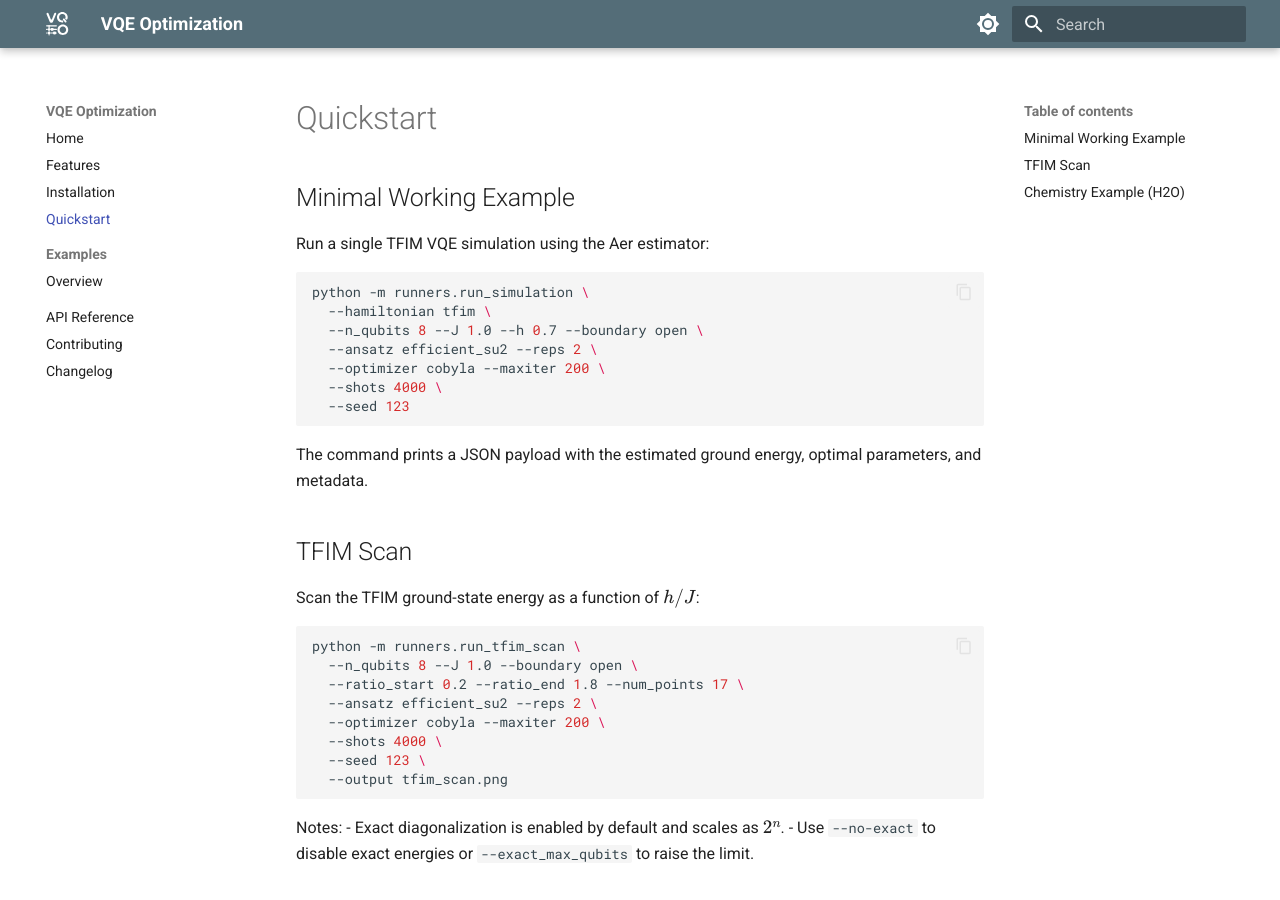
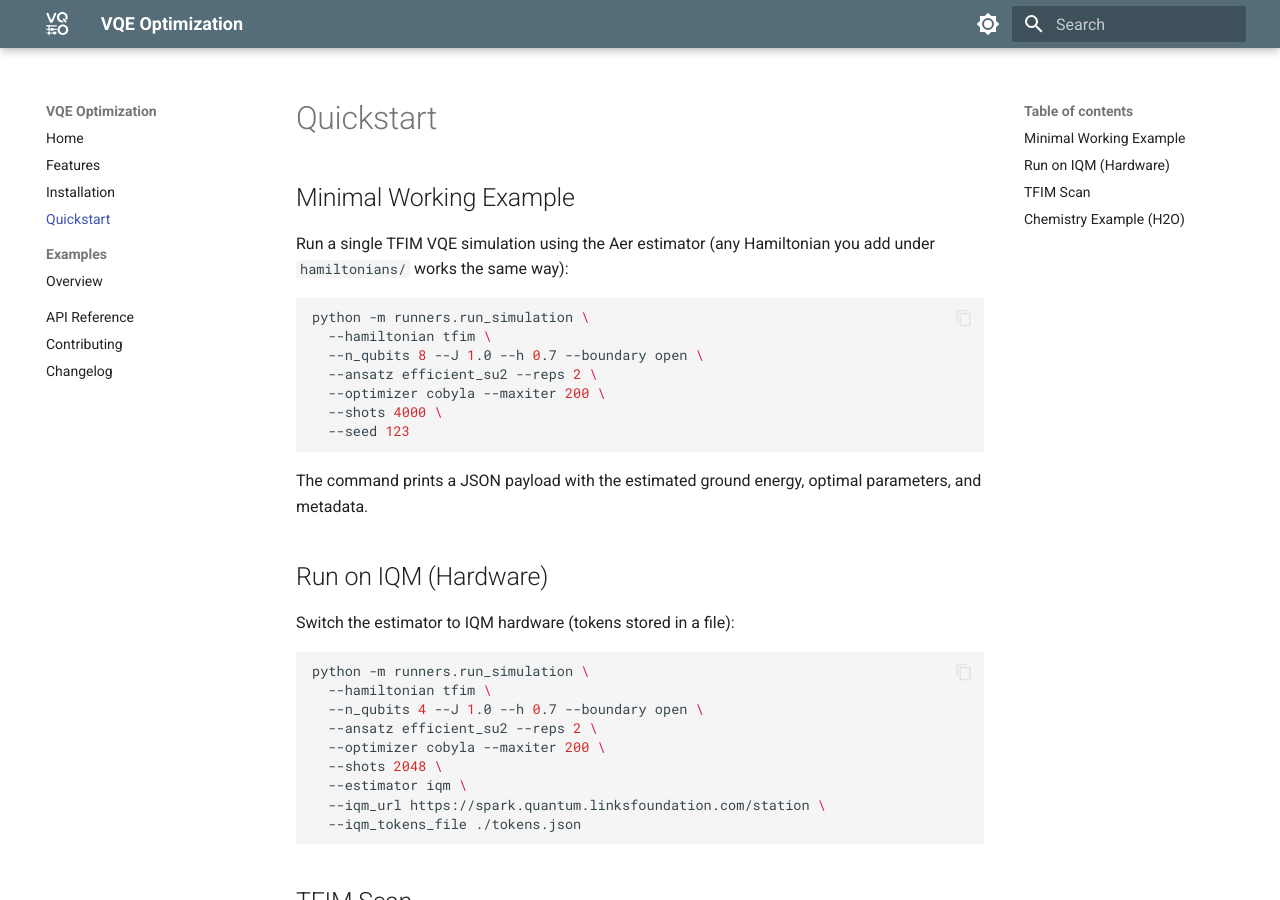
Before and after one commit to WalidzBE/VqeOptimization, an MkDocs documentation site: the page built from docs/quickstart.md, in a window 1280 px wide and 900 px high. Built offline with MkDocs 1.6.1 and Material for MkDocs 9.7.7, drawn with Linux system fonts in a browser that asks for light colours.

Commit message:
Added Lincense and updated docs

````diff
--- a/docs/quickstart.md
+++ b/docs/quickstart.md
@@ -1,7 +1,7 @@
 # Quickstart
 
 ## Minimal Working Example
-Run a single TFIM VQE simulation using the Aer estimator:
+Run a single TFIM VQE simulation using the Aer estimator (any Hamiltonian you add under `hamiltonians/` works the same way):
 
 ```bash
 python -m runners.run_simulation \
@@ -14,6 +14,21 @@ python -m runners.run_simulation \
 ```
 
 The command prints a JSON payload with the estimated ground energy, optimal parameters, and metadata.
+
+## Run on IQM (Hardware)
+Switch the estimator to IQM hardware (tokens stored in a file):
+
+```bash
+python -m runners.run_simulation \
+  --hamiltonian tfim \
+  --n_qubits 4 --J 1.0 --h 0.7 --boundary open \
+  --ansatz efficient_su2 --reps 2 \
+  --optimizer cobyla --maxiter 200 \
+  --shots 2048 \
+  --estimator iqm \
+  --iqm_url https://spark.quantum.linksfoundation.com/station \
+  --iqm_tokens_file ./tokens.json
+```
 
 ## TFIM Scan
 Scan the TFIM ground-state energy as a function of $h/J$:
````
Also changed, not shown: README.md (+22 -4 lines), docs/examples/overview.md (+6 -3 lines), docs/features.md (+12 -3 lines), docs/index.md (+7 -5 lines), 1 other file.
